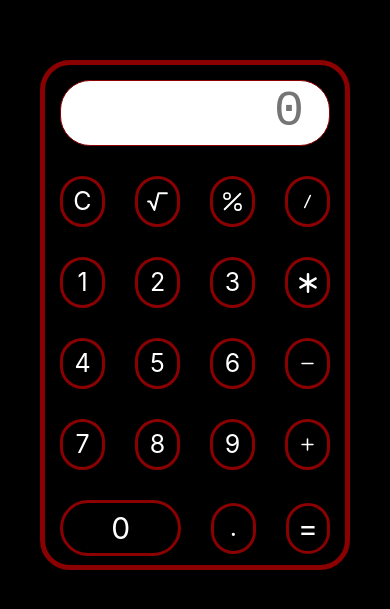
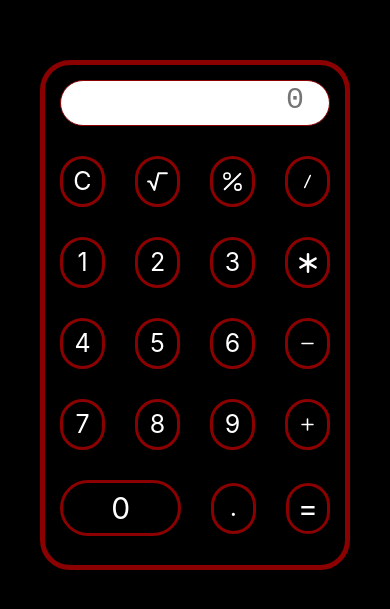
Before and after one commit to Shinsaro/Calculator, a React (Vite) app: page / in a window 390 px wide. Shown: the part 107-716 px from the top of the page. Built offline with nearby package versions, Linux system fonts and the light colour scheme.

Commit message:
input number were to big

```diff
--- a/src/styles/calculator.css
+++ b/src/styles/calculator.css
@@ -79,7 +79,6 @@
 /* Phone CSS*/
 
 @media only screen and (max-width: 400px) {
-  /* For mobile phones: */
   .calculator {
     background-color: black;
     color: white;
@@ -89,6 +88,10 @@
     border-color: darkred;
     border-style: solid;
     border-radius: 30px;
+  }
+  .form-control {
+    font-size: 30px;
+    height: 40px;
   }
   .number {
     height: 45px;
```
